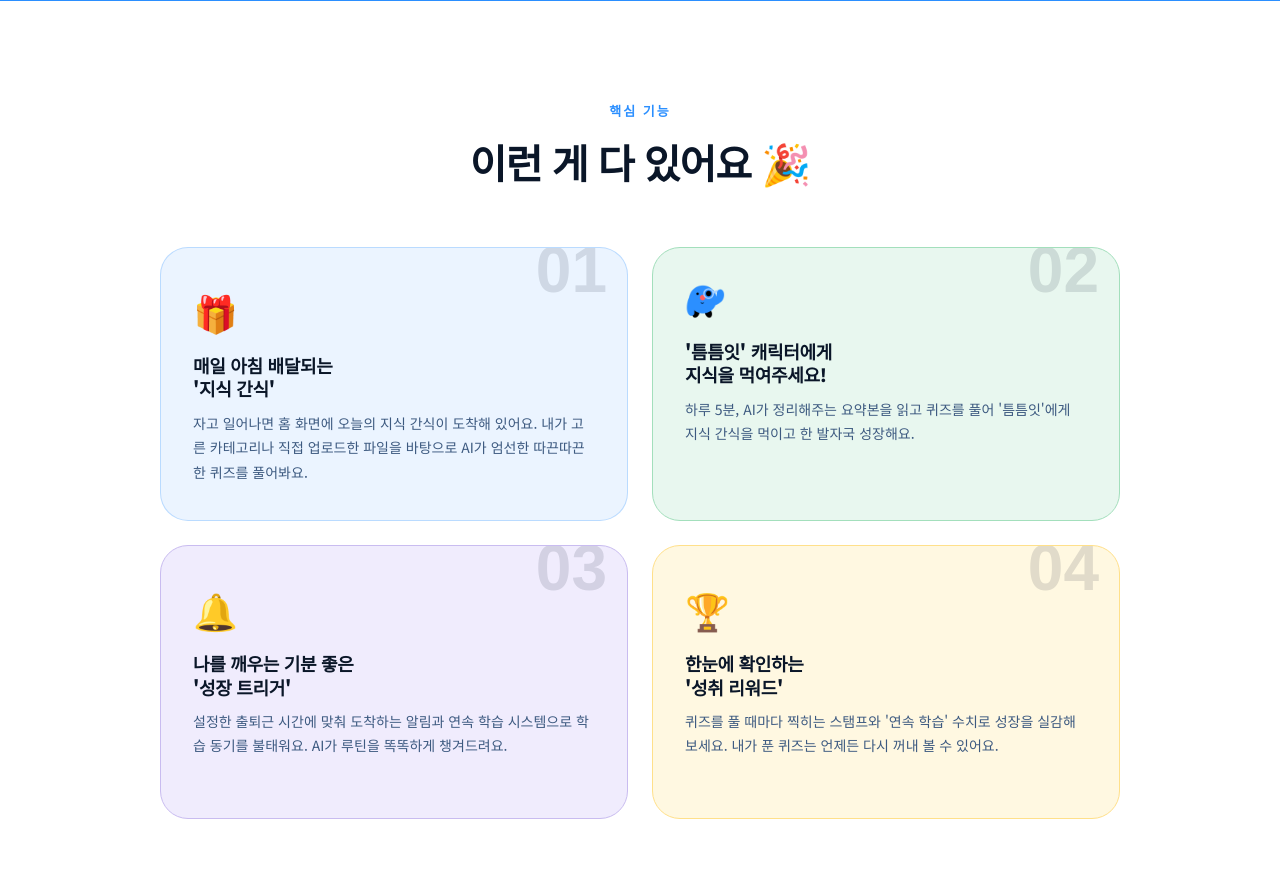
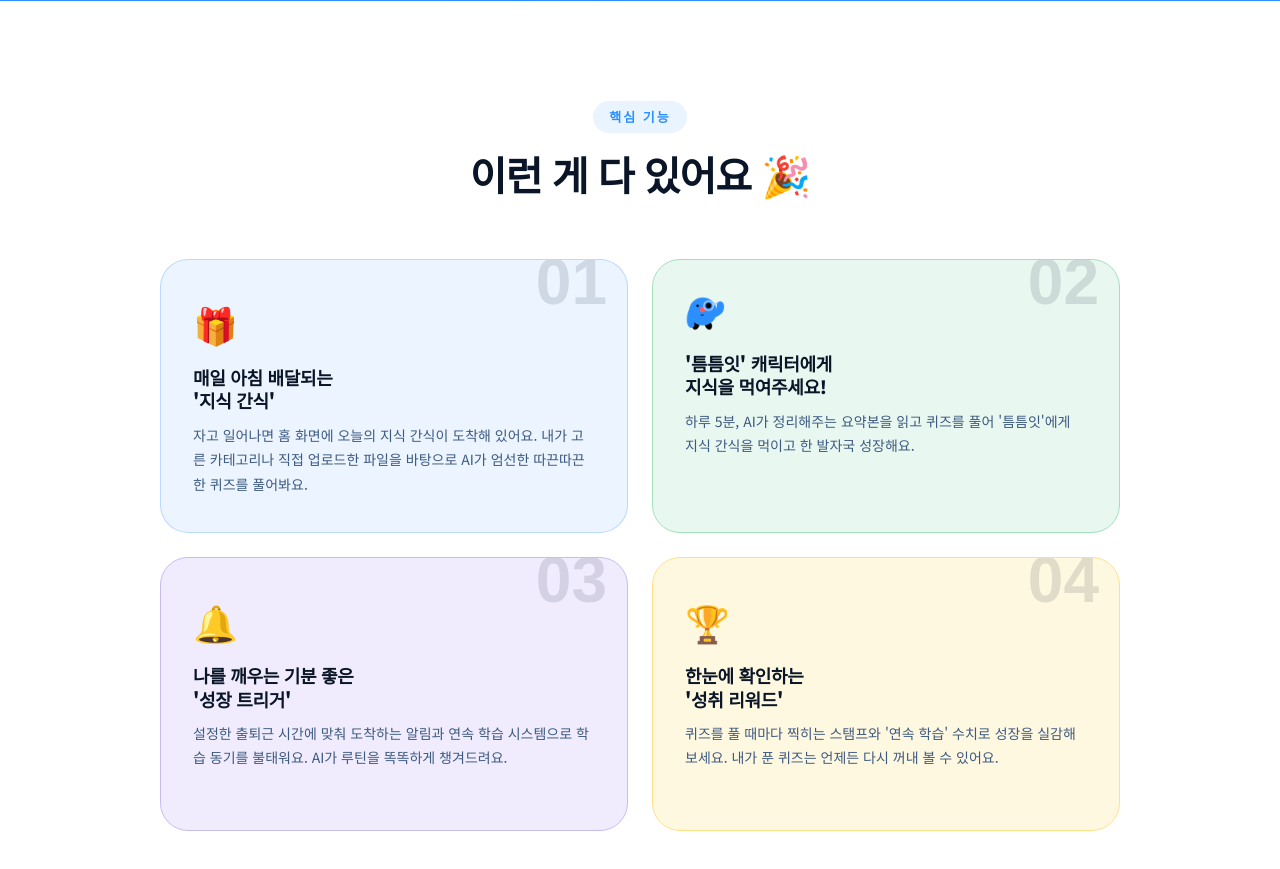
Before and after one commit to TeumTeumEat/TeumTeumEat-Lab, a Next.js app: page / in a window 1280 px wide. Shown: the part 1267-2136 px from the top of the page. Built offline with nearby package versions, Linux system fonts and the light colour scheme; a web font is replaced by a local one.

Commit message:
feat: 핵심 기능 라벨 캡슐 스타일 적용

```diff
--- a/app/globals.css
+++ b/app/globals.css
@@ -287,6 +287,10 @@ nav {
   text-align: center; font-size: 13px; font-weight: 700; color: var(--primary);
   letter-spacing: 2px; text-transform: uppercase; margin-bottom: 16px;
 }
+.section-label.pill {
+  width: fit-content; margin: 0 auto 16px;
+  background: #EAF4FF; border-radius: 100px; padding: 6px 16px;
+}
 .section-title {
   text-align: center; font-family: var(--font-noto-kr), sans-serif;
   font-size: clamp(26px, 4vw, 40px); font-weight: 900;
--- a/app/page.tsx
+++ b/app/page.tsx
@@ -78,7 +78,7 @@ export default function Home() {
 
       {/* ── FEATURES ── */}
       <section className="features" id="features">
-        <div className="section-label">핵심 기능</div>
+        <div className="section-label pill">핵심 기능</div>
         <h2 className="section-title">이런 게 다 있어요 🎉</h2>
         <div className="features-grid">
           <ScrollReveal>
```
